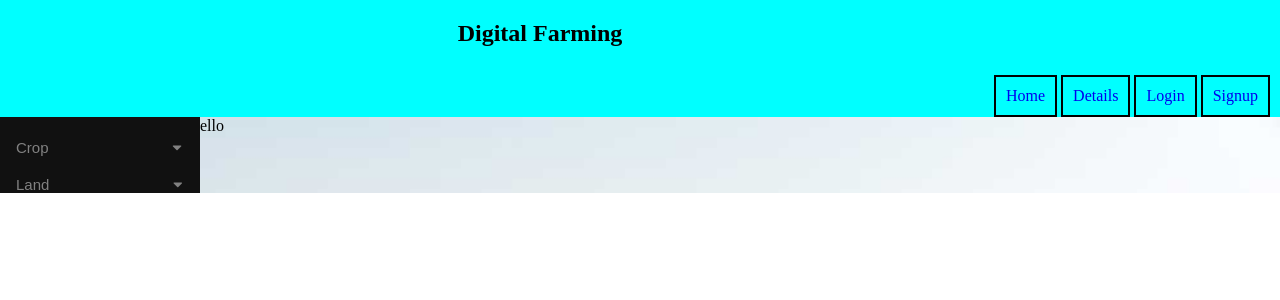
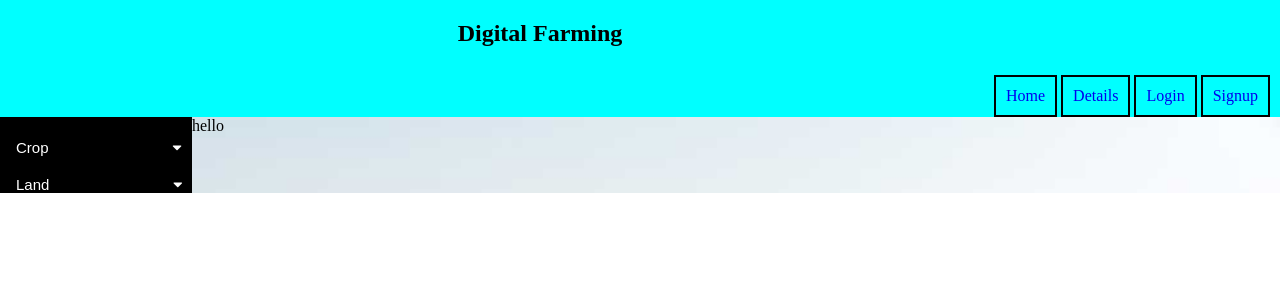
Before and after one commit to Raj4ever1/final_year_project, a Django app: page /detail/ in a window 1280 px wide. Shown: the top 300 px of the page. Run offline with Django 3.2, Linux system fonts and the light colour scheme; data comes from the database, SQL or seed files in the repository.

Commit message:
change check

```diff
--- a/static/css/detail/detail.css
+++ b/static/css/detail/detail.css
@@ -1,24 +1,23 @@
 .content {
     display: grid;
-    grid-template-columns: 15% 85%;
+    grid-template-columns: auto 85%;
     text-align: initial;
 }
 
 .content_left {
-    width: 200px;
+    width: auto;
     z-index: 1;
-    background-color: #111;
+    background-color: black;
     overflow-x: hidden;
     padding-top: 20px;
 }
-
 .content_left button {
     width: 100%;
     background-color: black;
     padding: 2px 5px 0px 16px;
     text-decoration: none;
     font-size: 15px;
-    color: #818181;
+    color: white;
     display: block;
     border: none;
     background: none;
@@ -27,17 +26,10 @@
     outline: none;
 }
 
-.content_left button:hover {
-    color: white;
-}
-
 .content_left button i{
     padding-left: 120px;
 }
 
 .content_left_crop button {
-    margin-left: 10px;
-    width: 90%;
-
-
+    width: auto;
 }
```
Also changed, not shown: templates/detail/detail.html (line endings or trailing spaces).
